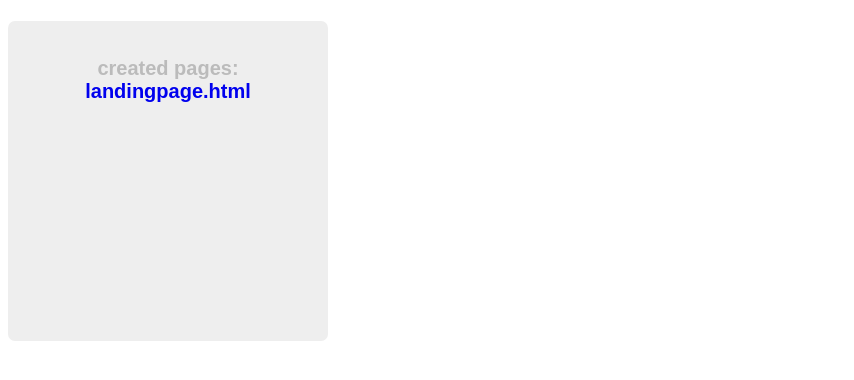
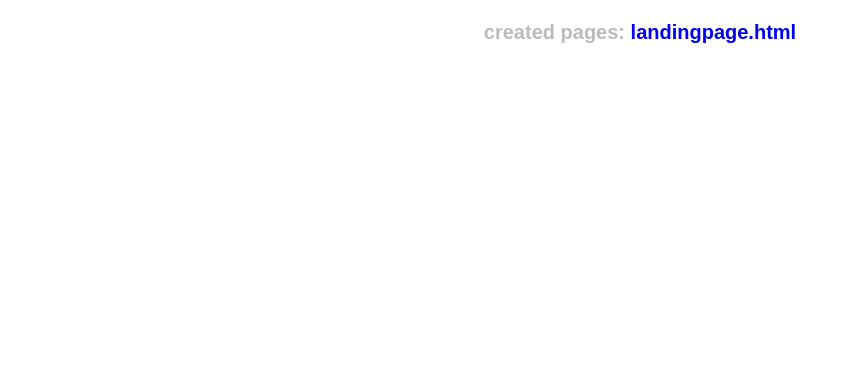
Before and after one commit to BobTuring/BobTuring.github.io, a plain HTML site: page index.html in a window 1280 px wide. Shown: the part 66-446 px from the top of the page, without its empty margins (0-854 px from the left). Drawn offline with Linux system fonts and the light colour scheme.

Commit message:
Update index.html

```diff
--- a/index.html
+++ b/index.html
@@ -8,7 +8,6 @@
 <body>
 	<h1>bobturing.github.io</h1>
 
-	<div class="box">
-		<h2>created pages: <a href="https://bobturing.github.io/landingpage.html">landingpage.html</a></h2>
+	<h2>created pages: <a href="https://bobturing.github.io/landingpage.html">landingpage.html</a></h2>
 </body>
 </html>
```
